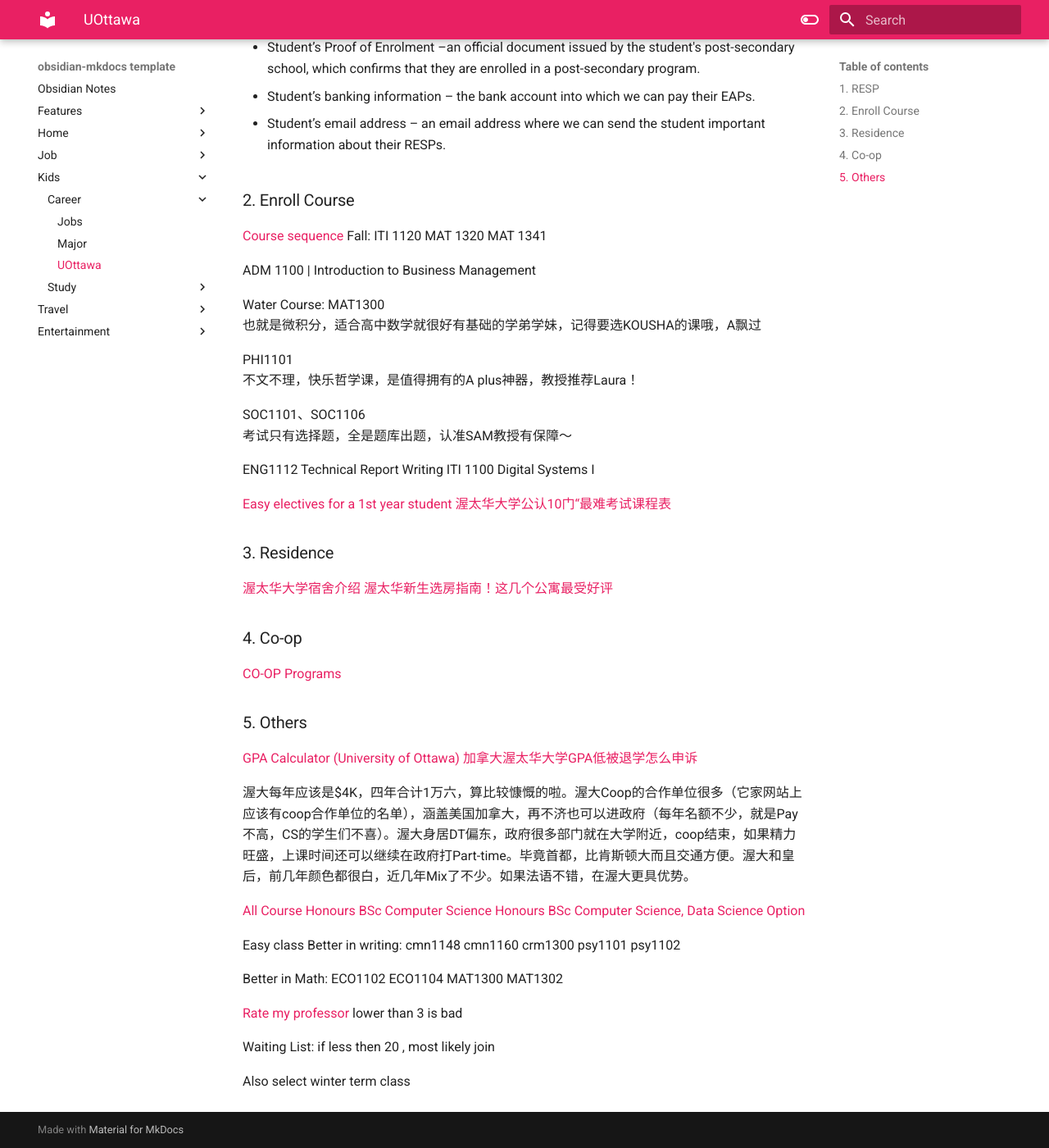
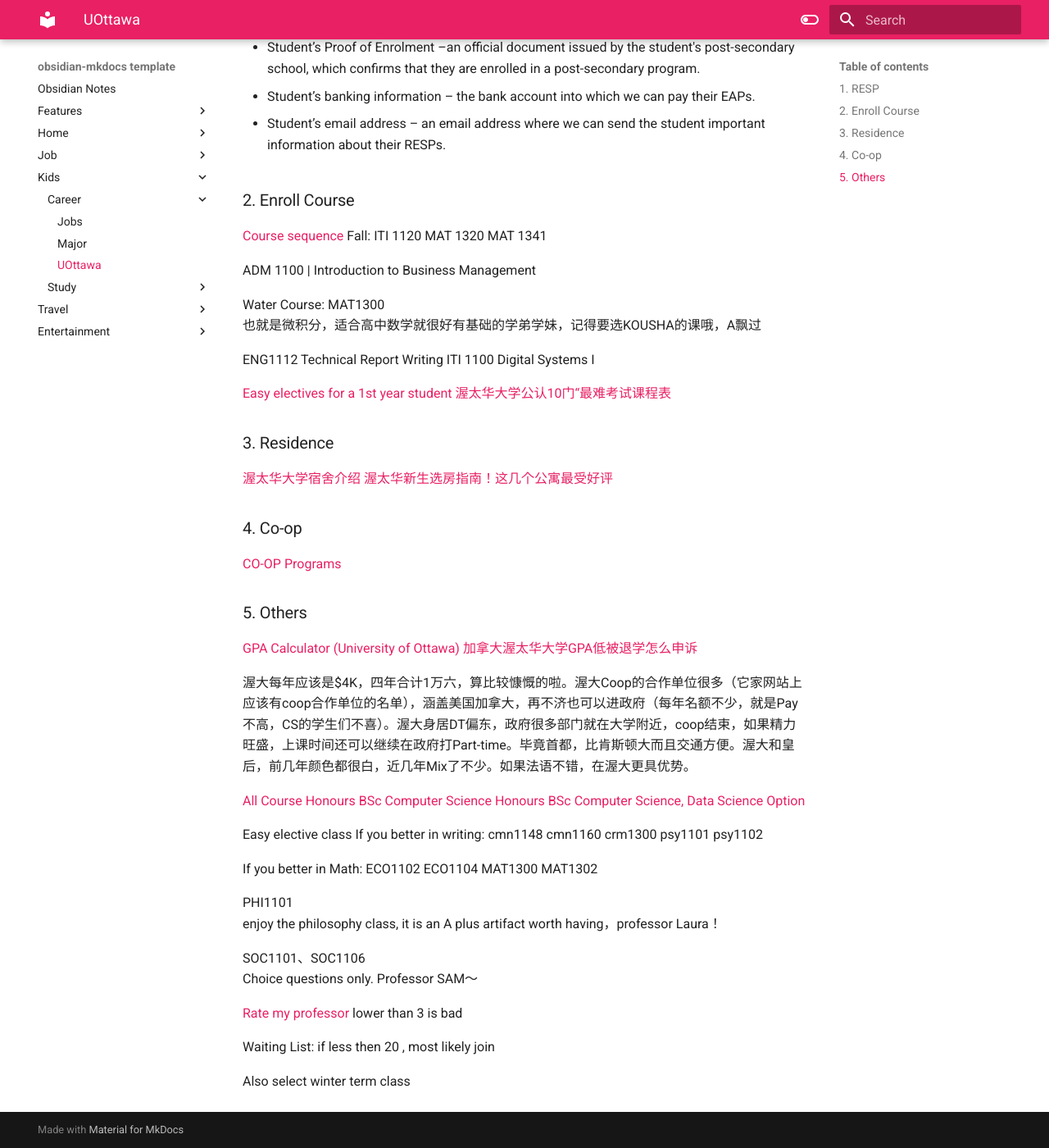
Before and after one commit to macsymgit/obsidian, an MkDocs documentation site: the page built from docs/Kids/Career/UOttawa.md, in a window 1280 px wide and 1400 px high, scrolled down 313 px. Shown: the whole window at 82% size. Built offline with MkDocs 1.6.1 and Material for MkDocs 9.7.7, drawn with Linux system fonts in a browser that asks for light colours.

Commit message:
vault backup: 2023-06-04 14:35:44

```diff
--- a/docs/Kids/Career/UOttawa.md
+++ b/docs/Kids/Career/UOttawa.md
@@ -27,11 +27,7 @@
 MAT1300
 也就是微积分，适合高中数学就很好有基础的学弟学妹，记得要选KOUSHA的课哦，A飘过
 
-PHI1101
-不文不理，快乐哲学课，是值得拥有的A plus神器，教授推荐Laura！
 
-SOC1101、SOC1106
-考试只有选择题，全是题库出题，认准SAM教授有保障～
 
 ENG1112 Technical Report Writing
 ITI 1100 Digital Systems I
@@ -57,19 +53,28 @@
 [Honours BSc Computer Science](https://catalogue.uottawa.ca/en/undergrad/honours-bsc-computer-science/#programrequirementstext)
 [Honours BSc Computer Science, Data Science Option](https://catalogue.uottawa.ca/en/undergrad/honours-bsc-computer-science/#programrequirementstext)
 
-Easy class
-Better in writing:
+Easy elective class
+If you better in writing:
 cmn1148
 cmn1160
 crm1300
 psy1101
 psy1102
 
-Better in Math:
+If you better in Math:
 ECO1102
 ECO1104
 MAT1300
 MAT1302
+
+
+PHI1101
+enjoy the philosophy class, it is an A plus artifact worth having，professor Laura！
+
+SOC1101、SOC1106
+Choice questions only. Professor SAM～
+
+
 
 [Rate my professor](https://www.ratemyprofessors.com/school/1452)  lower than 3 is bad
 
```
